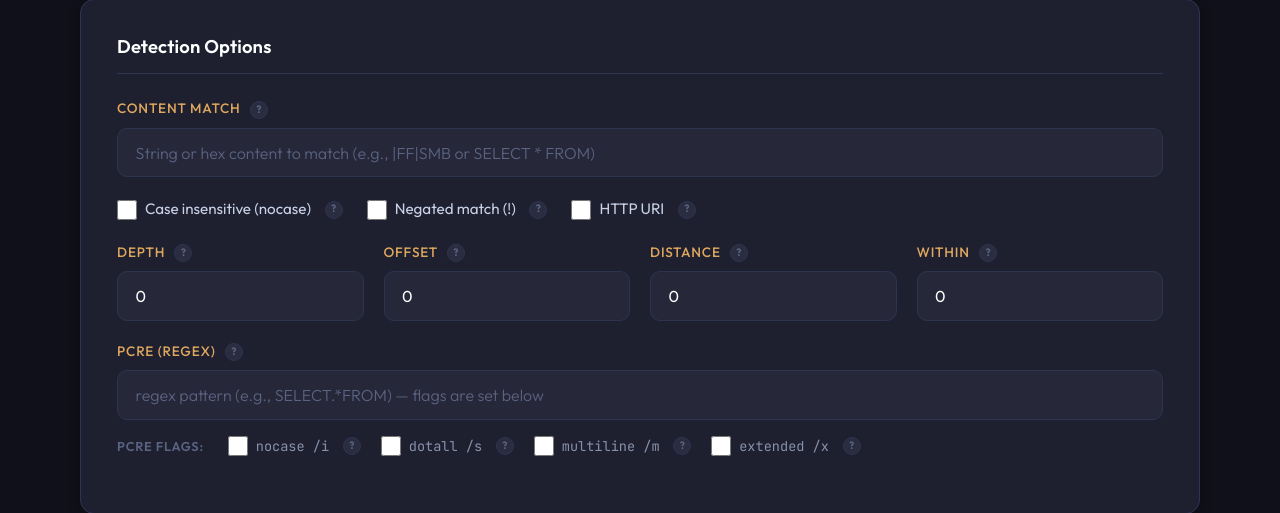
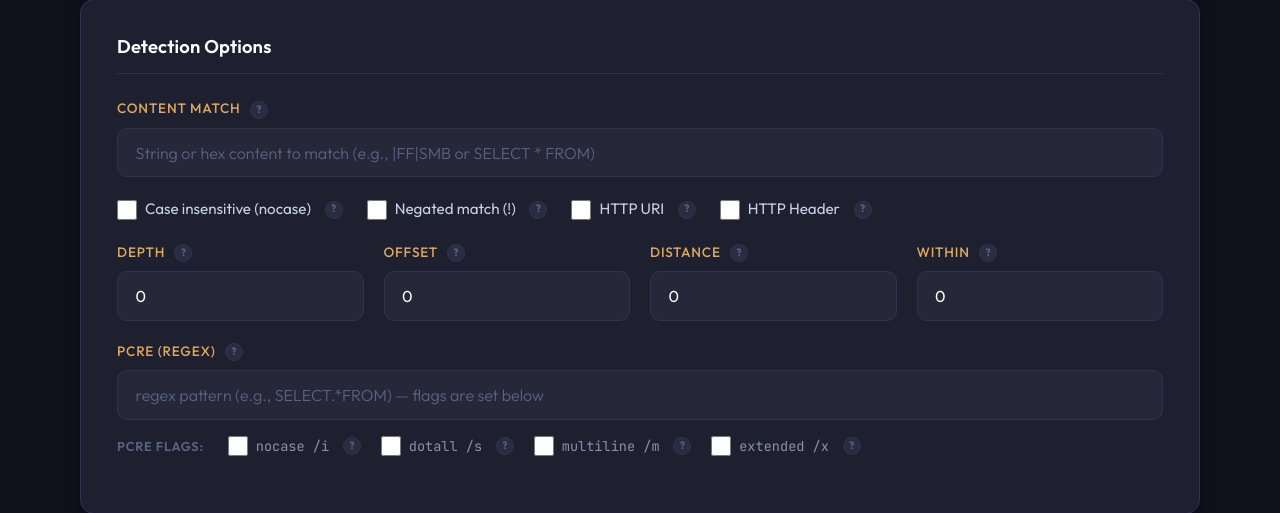
Before and after one commit to Rootless-Ghost/SnortForge, a Flask app: page / in a window 1280 px wide. Shown: the part 1189-1702 px from the top of the page. Run offline with Flask 3, Linux system fonts and the light colour scheme.

Commit message:
Update index.html

```diff
--- a/snortforge/templates/index.html
+++ b/snortforge/templates/index.html
@@ -184,6 +184,11 @@
                     <input type="checkbox" id="content_http_uri">
                     <span>HTTP URI</span>
                     <span class="tooltip-trigger" data-tooltip="Only match content within the HTTP request URI (the path and query string). Adds 'http_uri' to the rule. Improves performance by narrowing the search scope and reduces false positives from matching body content.">?</span>
+                </label>
+                <label class="checkbox-label">
+                    <input type="checkbox" id="content_http_header">
+                    <span>HTTP Header</span>
+                    <span class="tooltip-trigger" data-tooltip="Only match content within HTTP headers (User-Agent, Host, Cookie, Referer, etc.). Adds 'http_header' to the rule. Essential for detecting malware callbacks, C2 beacons, and suspicious user-agent strings.">?</span>
                 </label>
             </div>
 
```
